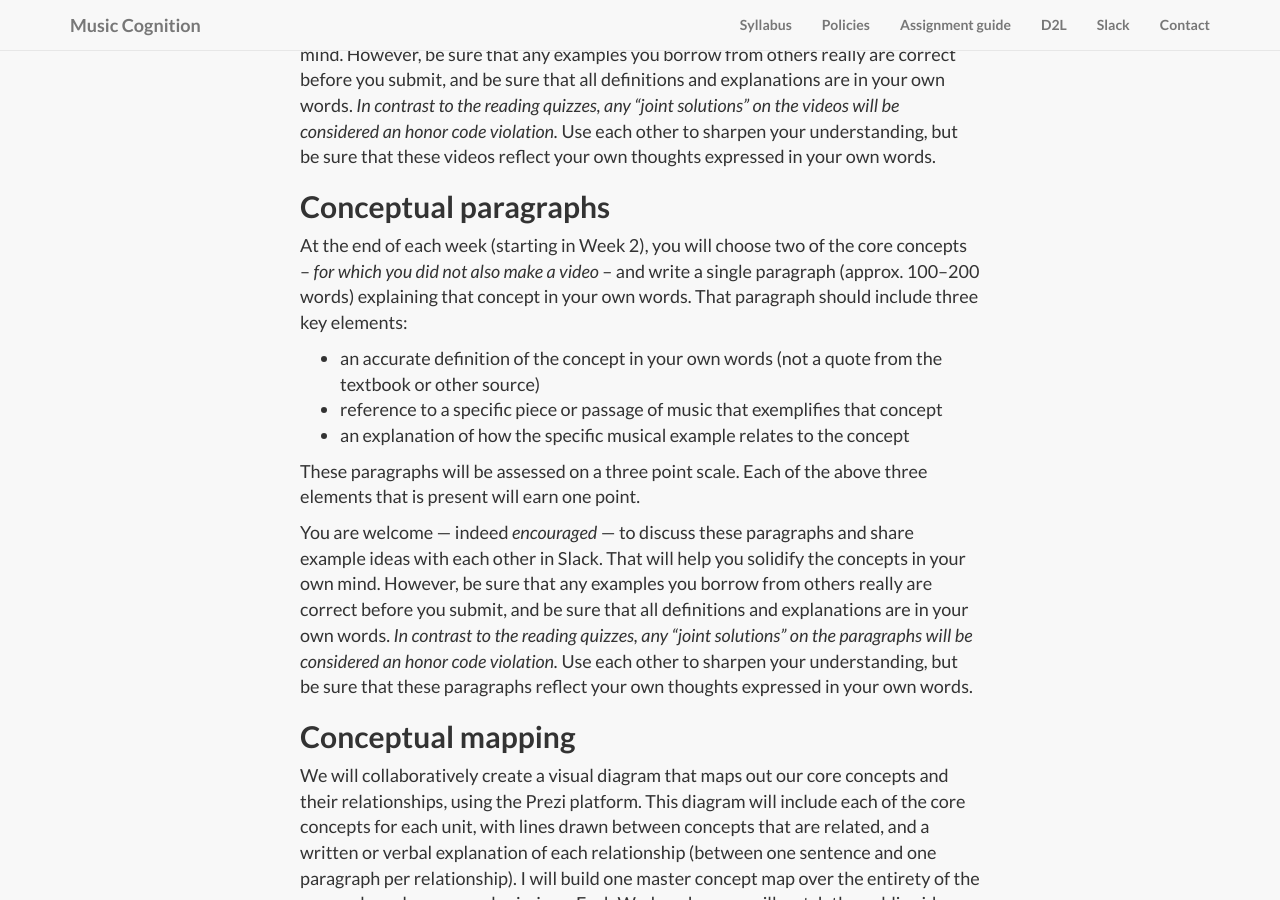
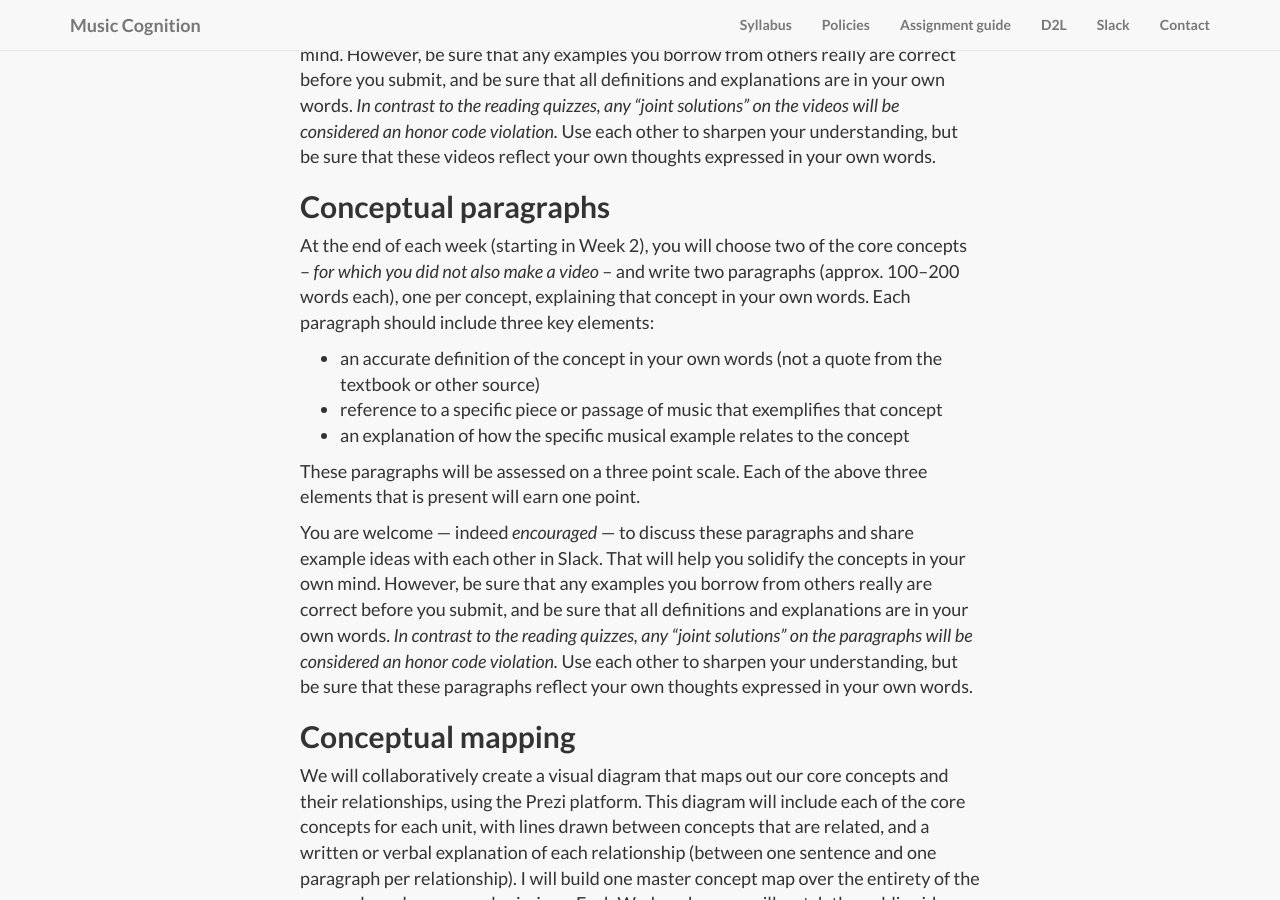
Before and after one commit to kshaffer/cognition, a Jekyll site: the page built from assessments.md, in a window 1280 px wide and 900 px high, scrolled down 2386 px. Built offline with Jekyll 4.4.1, drawn with Linux system fonts in a browser that asks for light colours; nearby versions of some CDN libraries; library files that are not in the unit come from our copies.

Commit message:
clarify paragraph instructions

```diff
--- a/assessments.md
+++ b/assessments.md
@@ -45,7 +45,7 @@ You are welcome — indeed *encouraged* — to discuss these videos and share ex
 
 ## Conceptual paragraphs
 
-At the end of each week (starting in Week 2), you will choose two of the core concepts – *for which you did not also make a video* – and write a single paragraph (approx. 100–200 words) explaining that concept in your own words. That paragraph should include three key elements:
+At the end of each week (starting in Week 2), you will choose two of the core concepts – *for which you did not also make a video* – and write two paragraphs (approx. 100–200 words each), one per concept, explaining that concept in your own words. Each paragraph should include three key elements:
 
 - an accurate definition of the concept in your own words (not a quote from the textbook or other source)
 - reference to a specific piece or passage of music that exemplifies that concept
```
